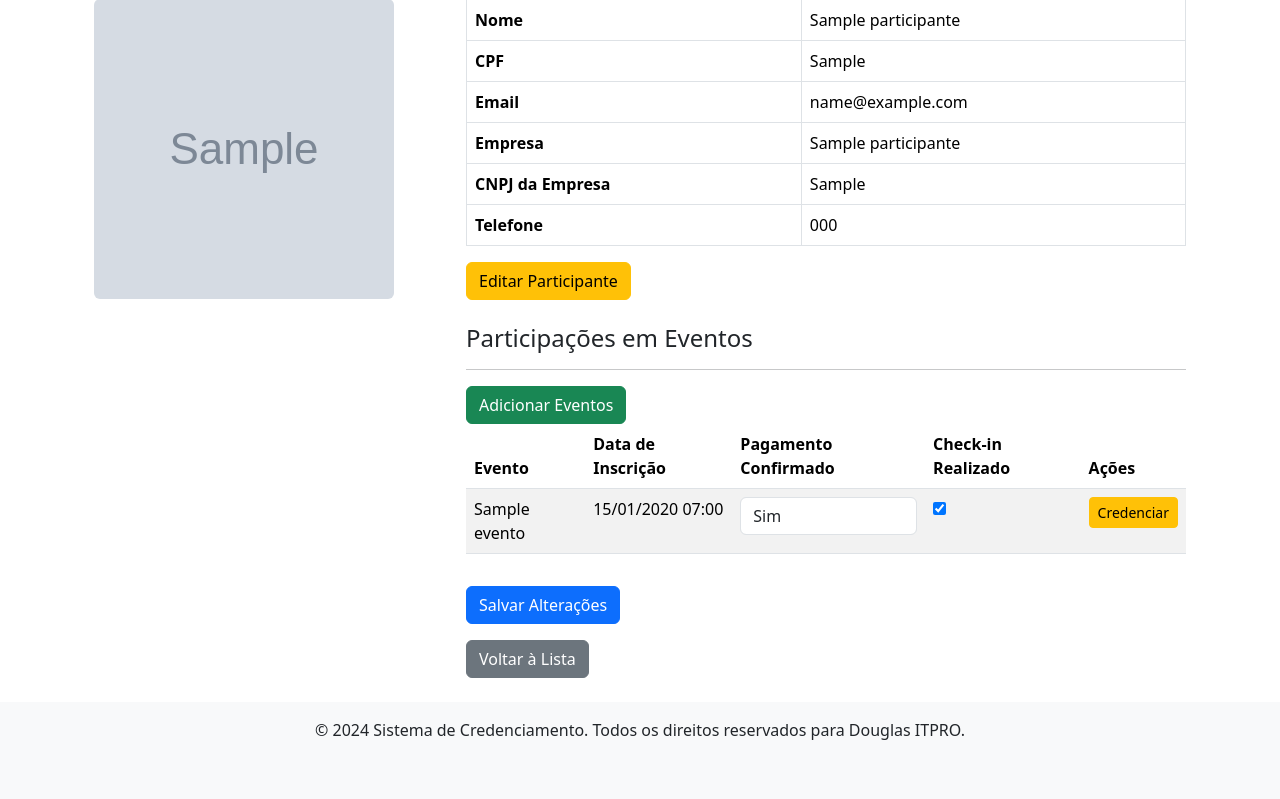
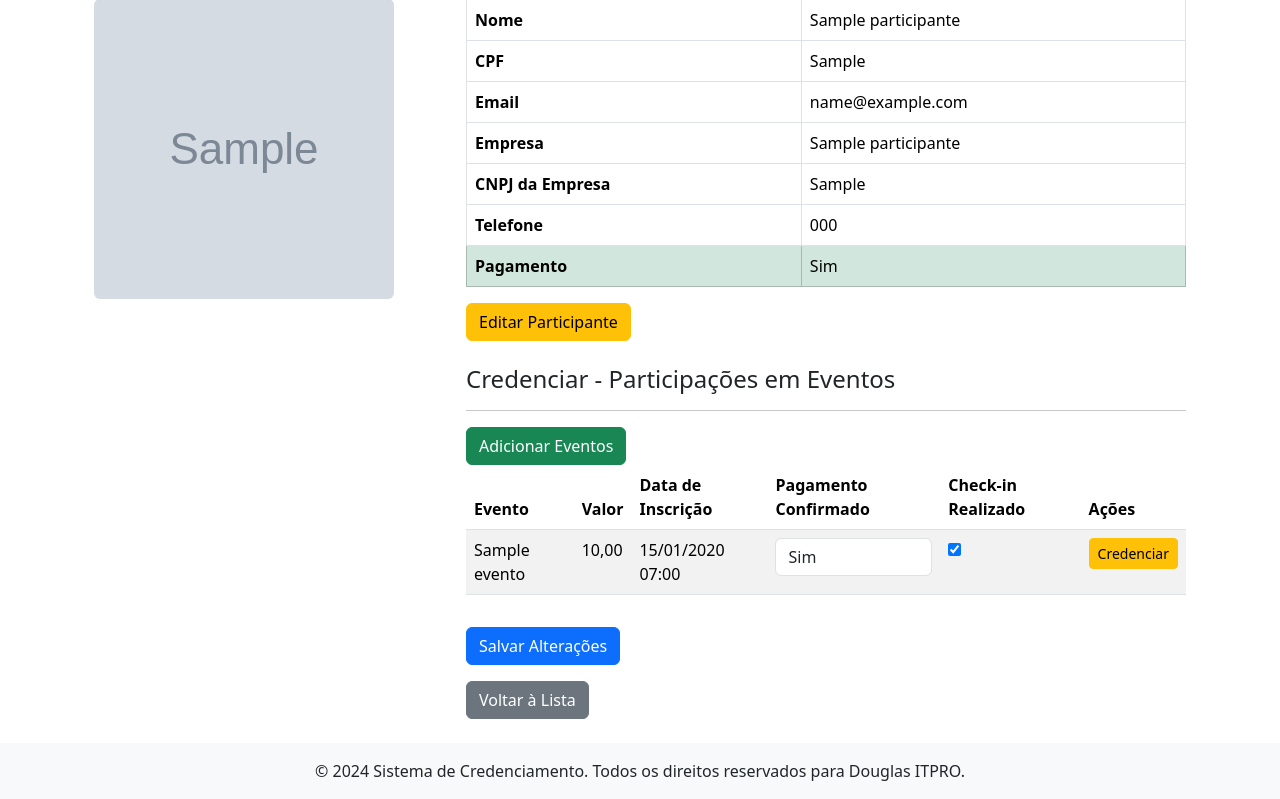
Before and after one commit to douglasinforj/cred_cirurgia, a Django app: page /cred_app/participante/1/ in a window 1280 px wide. Shown: the part 143-942 px from the top of the page. Before the commit the page ends 883 px from the top, so only its background shows below. Run offline with Django 5.2, Linux system fonts and the light colour scheme; a user stored in the database is signed in; tables that the repository leaves empty hold one stand-in row (values such as "Sample post"); grey boxes marked "Sample" are stand-in pictures.

Commit message:
Ajustando importação de participantes para refletir no momento da importação em participacao informando pagamento
Ajustes pontuais de inclusão de campo com valor do evento

```diff
--- a/core/templates/core/home.html
+++ b/core/templates/core/home.html
@@ -23,6 +23,7 @@
                     <div class="card-body d-flex flex-column">
                         <h5 class="card-title">{{ evento.nome }}</h5>
                         <p class="card-text flex-grow-1">{{ evento.descricao }}</p>
+                        <p class="card-text flex-grow-1">R$: {{ evento.valor }}</p>
                         <a href="{% url 'detalhes_evento' evento.id %}" class="btn btn-primary mt-auto">Ver Detalhes</a>
                     </div>
                 </div>
--- a/cred_app/models.py
+++ b/cred_app/models.py
@@ -11,6 +11,7 @@ class Evento(models.Model):
     local = models.CharField(max_length=255, verbose_name="Local do Evento")
     descricao = models.TextField(verbose_name="Descrição do Evento")
     foto = models.ImageField(upload_to='fotos/eventos/', null=True, blank=True, verbose_name="Foto do Evento")
+    valor = models.DecimalField(max_digits=10, decimal_places=2, verbose_name="Valor do Evento", default=0.00)
     criado_em = models.DateTimeField(auto_now_add=True, verbose_name="Criado em")
 
 
--- a/cred_app/templates/cred_app/detalhes_participante.html
+++ b/cred_app/templates/cred_app/detalhes_participante.html
@@ -54,11 +54,15 @@
                     <th>Telefone</th>
                     <td>{{ participante.telefone }}</td>
                 </tr>
+                <tr class="{% if participante.pago %}table-success{% else %}table-warning{% endif %}">
+                    <th>Pagamento</th>
+                    <td>{{ participante.pago|yesno:"Sim,Não" }}</td>
+                </tr>
             </table>
 
             <a href="{% url 'atualizar_participante' participante.id %}" class="btn btn-warning">Editar Participante</a>
 
-            <h4 class="mt-4">Participações em Eventos</h4>
+            <h4 class="mt-4">Credenciar - Participações em Eventos</h4>
             <hr>
             <a href="{% url 'inscricao_evento' participante.id %}" class="btn btn-success">Adicionar Eventos</a>
             {% if participacoes %}
@@ -68,6 +72,7 @@
                     <thead>
                         <tr>
                             <th>Evento</th>
+                            <th>Valor</th>
                             <th>Data de Inscrição</th>
                             <th>Pagamento Confirmado</th>
                             <th>Check-in Realizado</th>
@@ -78,6 +83,7 @@
                         {% for participacao in participacoes %}
                         <tr>
                             <td>{{ participacao.evento.nome }}</td>
+                            <td>{{ participacao.evento.valor }}</td>
                             <td>{{ participacao.data_inscricao|date:"d/m/Y H:i" }}</td>
                             <td>
                                 <select name="pagamento_confirmado_{{ participacao.id }}" class="form-control">
--- a/cred_app/templates/cred_app/imprimir_etiqueta.html
+++ b/cred_app/templates/cred_app/imprimir_etiqueta.html
@@ -31,7 +31,7 @@
         <h2>{{ participacao.participante.nome }}</h2>
         <p>Evento: {{ participacao.evento.nome }}</p>
         <p>Data: {{ participacao.data_inscricao|date:"d/m/Y" }}</p>
-        <p>CPF: {{ participacao.participante.cpf }}</p>
+        <!--<p>CPF: {{ participacao.participante.cpf }}</p>-->
     </div>
 
     <script>
--- a/cred_app/templates/cred_app/login.html
+++ b/cred_app/templates/cred_app/login.html
@@ -48,7 +48,7 @@
 </head>
 <body>
     <div class="login-container">
-        <h2>ITPRO Sistemas</h2>
+        <h2>Douglas Sistemas</h2>
         <h5>Credenciamentos</h5>
         <form method="POST" action="{% url 'login' %}">
             {% csrf_token %}
--- a/cred_app/views.py
+++ b/cred_app/views.py
@@ -3,6 +3,7 @@ from .forms import ParticipanteForm, ParticipacaoForm, UploadFileForm
 from .models import Evento, Participante, Participacao
 from django.contrib import messages
 from django.urls import reverse
+from django.db import transaction
 
 from django.contrib.auth.decorators import login_required
 from django.contrib.auth.views import LoginView
@@ -202,20 +203,33 @@ def import_participantes(request):
                     return redirect("import_participantes")
 
                 # Converte os valores da coluna "pago" para booleanos
-                df["pago"] = df["pago"].fillna("False").astype(str).str.lower().map({"true": True, "1": True, "yes": True, "sim": True, "pago": True, "false": False, "0": False, "no": False, "não": False, "nao": False})
+                df["pago"] = df["pago"].fillna("False").astype(str).str.lower().map({
+                    "true": True, "1": True, "yes": True, "sim": True, "pago": True,
+                    "false": False, "0": False, "no": False, "não": False, "nao": False
+                })
 
                 # Importa os dados para o banco de dados
-                for _, row in df.iterrows():
-                    if not Participante.objects.filter(cpf=row["cpf"]).exists():
-                        Participante.objects.create(
-                            nome=row["nome"],
-                            cpf=row["cpf"],
-                            email=row["email"],
-                            nome_empresa=row["nome_empresa"],
-                            cnpj_empresa=row["cnpj_empresa"],
-                            telefone=row["telefone"],
-                            pago=row["pago"]  # Adiciona o campo pago
-                        )
+                with transaction.atomic():
+                    for _, row in df.iterrows():
+                        # Tenta buscar um participante pelo CPF ou E-mail
+                        participante = Participante.objects.filter(cpf=row["cpf"]).first() or \
+                                       Participante.objects.filter(email=row["email"]).first()
+
+                        if participante:
+                            # Atualiza apenas o campo pago
+                            participante.pago = row["pago"]
+                            participante.save()
+                        else:
+                            # Cria um novo participante caso não exista
+                            Participante.objects.create(
+                                nome=row["nome"],
+                                cpf=row["cpf"],
+                                email=row["email"],
+                                nome_empresa=row["nome_empresa"],
+                                cnpj_empresa=row["cnpj_empresa"],
+                                telefone=row["telefone"],
+                                pago=row["pago"]
+                            )
 
                 messages.success(request, "Dados importados com sucesso!")
                 return redirect("import_participantes")
```
Also changed, not shown: cred_app/migrations/0008_evento_valor.py (added).
